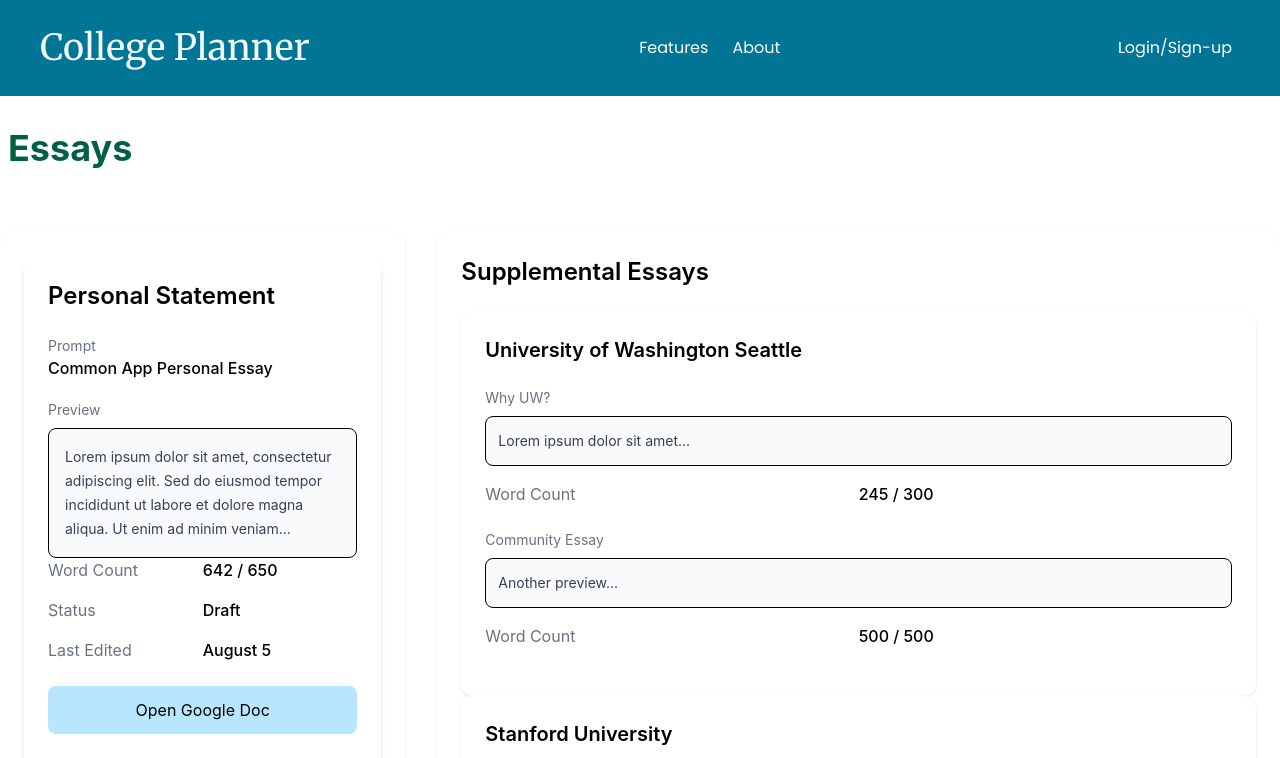
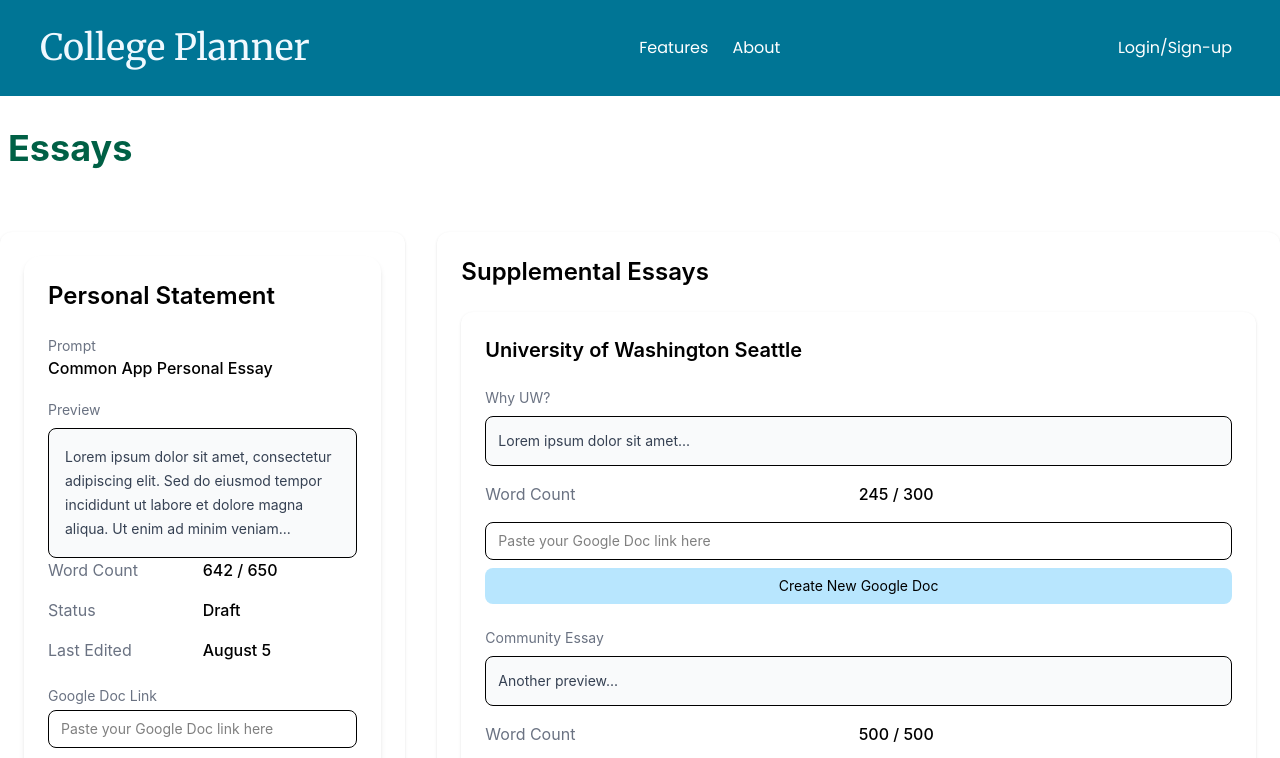
Before and after one commit to samvedhaB25/College-Planner, a React (Vite) app in the folder frontend/: page /essays in a window 1280 px wide. Shown: the top 758 px of the page. Built offline with nearby package versions, Linux system fonts and the light colour scheme; no server answers.

Commit message:
Got the Gemini API Key and made the Essays and Calendar Page functional

```diff
--- a/frontend/src/components/Calendar/CalendarCell.tsx
+++ b/frontend/src/components/Calendar/CalendarCell.tsx
@@ -1,18 +1,64 @@
+import { useState } from "react";
+import type { Task } from "../../pages/Calendar";
+
 interface CalendarCellProps {
     day: number | null;
+    tasks: Task[];
+    onAddTask?: (title: string) => void;
 }
 
 export default function CalendarCell({
     day,
+    tasks,
+    onAddTask,
 }: CalendarCellProps) {
+    const [adding, setAdding] = useState(false);
+    const [title, setTitle] = useState("");
+
+    function handleSubmit() {
+        if (title.trim() && onAddTask) {
+            onAddTask(title.trim());
+        }
+        setTitle("");
+        setAdding(false);
+    }
+
     return (
-        <div className="border rounded-lg h-28 p-2">
+        <div className="border rounded-lg h-28 p-2 overflow-y-auto">
 
             {day && (
-                <p className="font-semibold">
-                    {day}
+                <div className="flex items-center justify-between">
+                    <p className="font-semibold">
+                        {day}
+                    </p>
+                    <button
+                        onClick={() => setAdding((a) => !a)}
+                        className="text-xs text-emerald-600 hover:text-emerald-800"
+                    >
+                        +
+                    </button>
+                </div>
+            )}
+
+            {adding && (
+                <div className="mt-1">
+                    <input
+                        autoFocus
+                        value={title}
+                        onChange={(e) => setTitle(e.target.value)}
+                        onKeyDown={(e) => e.key === "Enter" && handleSubmit()}
+                        onBlur={handleSubmit}
+                        placeholder="Task..."
+                        className="w-full text-xs border rounded px-1 py-0.5"
+                    />
+                </div>
+            )}
+
+            {tasks.map((task) => (
+                <p key={task.id} className="text-xs bg-emerald-50 text-emerald-800 rounded px-1 mt-1 truncate">
+                    {task.title}
                 </p>
-            )}
+            ))}
 
         </div>
     );
--- a/frontend/src/components/Calendar/CalendarGrid.tsx
+++ b/frontend/src/components/Calendar/CalendarGrid.tsx
@@ -1,11 +1,16 @@
 import CalendarCell from "./CalendarCell";
+import type { Task } from "../../pages/Calendar";
 
 interface CalendarGridProps {
     currentDate: Date;
+    tasks: Task[];
+    onAddTask: (date: string, title: string) => void;
 }
 
 export default function CalendarGrid({
     currentDate,
+    tasks,
+    onAddTask,
 }: CalendarGridProps) {
     const weekdays = [
         "Sun",
@@ -20,7 +25,6 @@ export default function CalendarGrid({
     const year = currentDate.getFullYear();
     const month = currentDate.getMonth();
 
-    // JavaScript trick to calculating the number of days in a month.
     const daysInMonth = new Date(
         year,
         month + 1,
@@ -47,6 +51,12 @@ export default function CalendarGrid({
         days.push(null);
     }
 
+    function dateKey(day: number) {
+        const mm = String(month + 1).padStart(2, "0");
+        const dd = String(day).padStart(2, "0");
+        return `${year}-${mm}-${dd}`;
+    }
+
     return (
         <div>
             <div className="grid grid-cols-7 gap-2 mb-2">
@@ -70,6 +80,8 @@ export default function CalendarGrid({
                     <CalendarCell
                         key={index}
                         day={day}
+                        tasks={day ? tasks.filter((t) => t.date === dateKey(day)) : []}
+                        onAddTask={day ? (title) => onAddTask(dateKey(day), title) : undefined}
                     />
 
                 ))}
--- a/frontend/src/components/Essays/CollegeEssayCard.tsx
+++ b/frontend/src/components/Essays/CollegeEssayCard.tsx
@@ -1,3 +1,4 @@
+import { useState } from "react";
 import type { College, Essay } from "../../data/data";
 
 interface CollegeEssayCardProps {
@@ -9,6 +10,18 @@ export default function CollegeEssayCard({
     college,
     essays,
 }: CollegeEssayCardProps) {
+    const [docUrls, setDocUrls] = useState<Record<number, string>>(
+        Object.fromEntries(essays.map((e) => [e.id, e.googleDocUrl ?? ""]))
+    );
+
+    function openDoc(essayId: number) {
+        const url = docUrls[essayId];
+        if (url) {
+            window.open(url, "_blank");
+        } else {
+            window.open("https://docs.google.com/document/create", "_blank");
+        }
+    }
 
     return (
         <div className="bg-white rounded-xl shadow p-6">
@@ -31,7 +44,7 @@ export default function CollegeEssayCard({
                             </p>
                         </div>
 
-                        <div className="grid grid-cols-2 gap-y-4 mt-4">
+                        <div className="grid grid-cols-2 gap-y-4 mt-4 mb-4">
                             <p className="text-gray-500">
                                 Word Count
                             </p>
@@ -41,6 +54,23 @@ export default function CollegeEssayCard({
                             </p>
                         </div>
 
+                        <input
+                            type="text"
+                            value={docUrls[essay.id]}
+                            onChange={(e) =>
+                                setDocUrls((prev) => ({ ...prev, [essay.id]: e.target.value }))
+                            }
+                            placeholder="Paste your Google Doc link here"
+                            className="w-full border rounded-lg px-3 py-2 text-sm mb-2"
+                        />
+
+                        <button
+                            onClick={() => openDoc(essay.id)}
+                            className="w-full bg-sky-200 text-gray py-2 rounded-lg hover:bg-blue-700 transition text-sm"
+                        >
+                            {docUrls[essay.id] ? "Open Google Doc" : "Create New Google Doc"}
+                        </button>
+
                     </div>
                 ))
             }
--- a/frontend/src/components/Essays/PersonalStatementCard.tsx
+++ b/frontend/src/components/Essays/PersonalStatementCard.tsx
@@ -1,4 +1,16 @@
+import { useState } from 'react';
+
 export default function PersonalStatementCard() {
+    const [docUrl, setDocUrl] = useState('');
+
+    function openDoc() {
+        if (docUrl) {
+            window.open(docUrl, '_blank');
+        } else {
+            window.open('https://docs.google.com/document/create', '_blank');
+        }
+    }
+
     return (
         <div>
             <div className="bg-white rounded-2xl shadow-md p-6">
@@ -56,11 +68,25 @@ export default function PersonalStatementCard() {
 
                     </div>
 
-                    <button className="w-full bg-sky-200 text-gray py-3 rounded-lg hover:bg-blue-700 transition">
-                        Open Google Doc
+                    <div className="mb-3">
+                        <p className="text-sm text-gray-500 mb-1">
+                            Google Doc Link
+                        </p>
+                        <input
+                            type="text"
+                            value={docUrl}
+                            onChange={(e) => setDocUrl(e.target.value)}
+                            placeholder="Paste your Google Doc link here"
+                            className="w-full border rounded-lg px-3 py-2 text-sm"
+                        />
+                    </div>
+
+                    <button
+                        onClick={openDoc}
+                        className="w-full bg-sky-200 text-gray py-3 rounded-lg hover:bg-blue-700 transition"
+                    >
+                        {docUrl ? 'Open Google Doc' : 'Create New Google Doc'}
                     </button>
-
-
 
                 </div>
 
--- a/frontend/src/pages/Calendar.tsx
+++ b/frontend/src/pages/Calendar.tsx
@@ -4,8 +4,15 @@ import Navbar from '../components/Navbar';
 import CalendarHeader from '../components/Calendar/CalendarHeader';
 import CalendarGrid from '../components/Calendar/CalendarGrid';
 
+export type Task = {
+    id: number;
+    date: string; // format: "YYYY-MM-DD"
+    title: string;
+};
+
 export default function Calendar() {
     const [currentDate, setCurrentDate] = useState(new Date());
+    const [tasks, setTasks] = useState<Task[]>([]);
 
     const monthName = currentDate.toLocaleString("default", {
         month: "long",
@@ -31,6 +38,13 @@ export default function Calendar() {
         );
     };
 
+    function addTask(date: string, title: string) {
+        setTasks((prev) => [
+            ...prev,
+            { id: Date.now(), date, title },
+        ]);
+    }
+
     return (
         <div>
             <Navbar />
@@ -47,7 +61,11 @@ export default function Calendar() {
                     nextMonth={nextMonth}
                 />
 
-                <CalendarGrid currentDate={currentDate}/>
+                <CalendarGrid
+                    currentDate={currentDate}
+                    tasks={tasks}
+                    onAddTask={addTask}
+                />
 
             </div>
 
```
Also changed, not shown: 2 other files (tests, documents, lock files or other folders).
